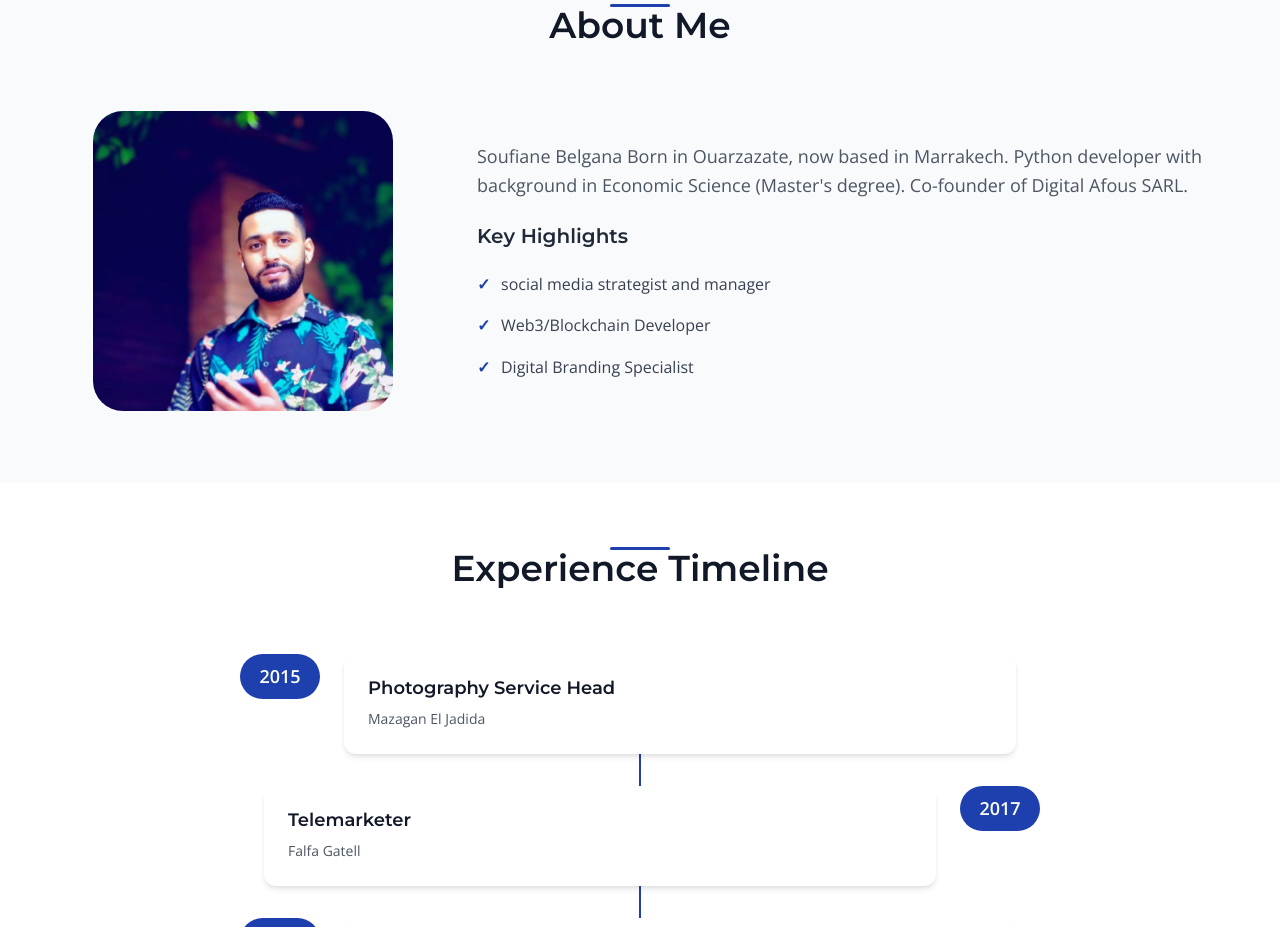
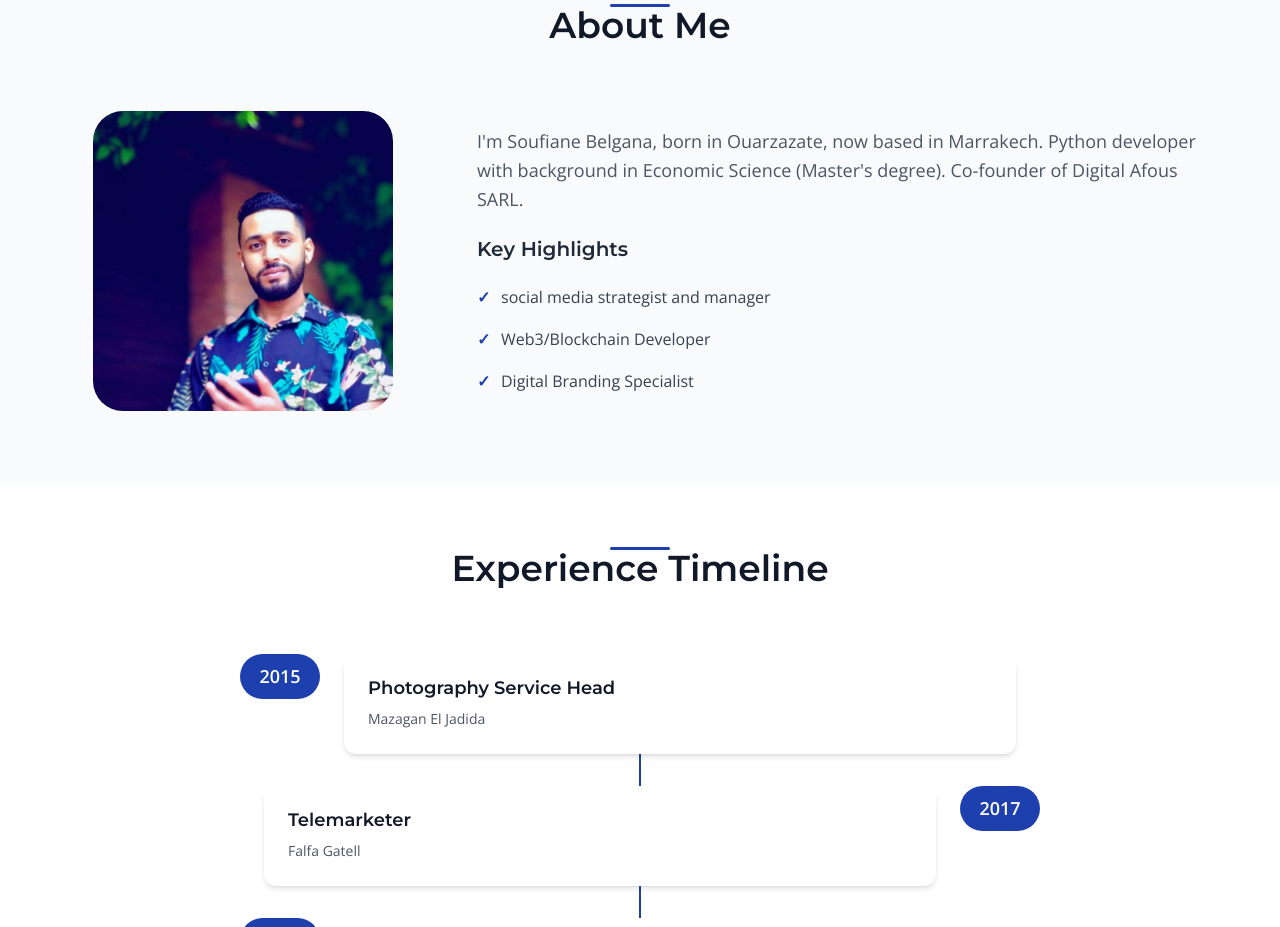
Before and after one commit to AMRENE5435/soufianebme, a plain HTML site: page index.html in a window 1280 px wide. Shown: the part 860-1787 px from the top of the page. Drawn offline with nearby package versions, Linux system fonts and the light colour scheme.

Commit message:
Update index.html

```diff
--- a/index.html
+++ b/index.html
@@ -124,7 +124,7 @@
                 </div>
                 <div class="about-text reveal skills-animation">
                     <p class="about-bio" data-translate="about-bio">
-                        Soufiane Belgana Born in Ouarzazate, now based in Marrakech. Python developer with background in Economic Science (Master's degree). Co-founder of Digital Afous SARL.
+                        I'm Soufiane Belgana, born in Ouarzazate, now based in Marrakech. Python developer with background in Economic Science (Master's degree). Co-founder of Digital Afous SARL.
                     </p>
                     <div class="about-highlights">
                         <h3 data-translate="key-highlights">Key Highlights</h3>
```
